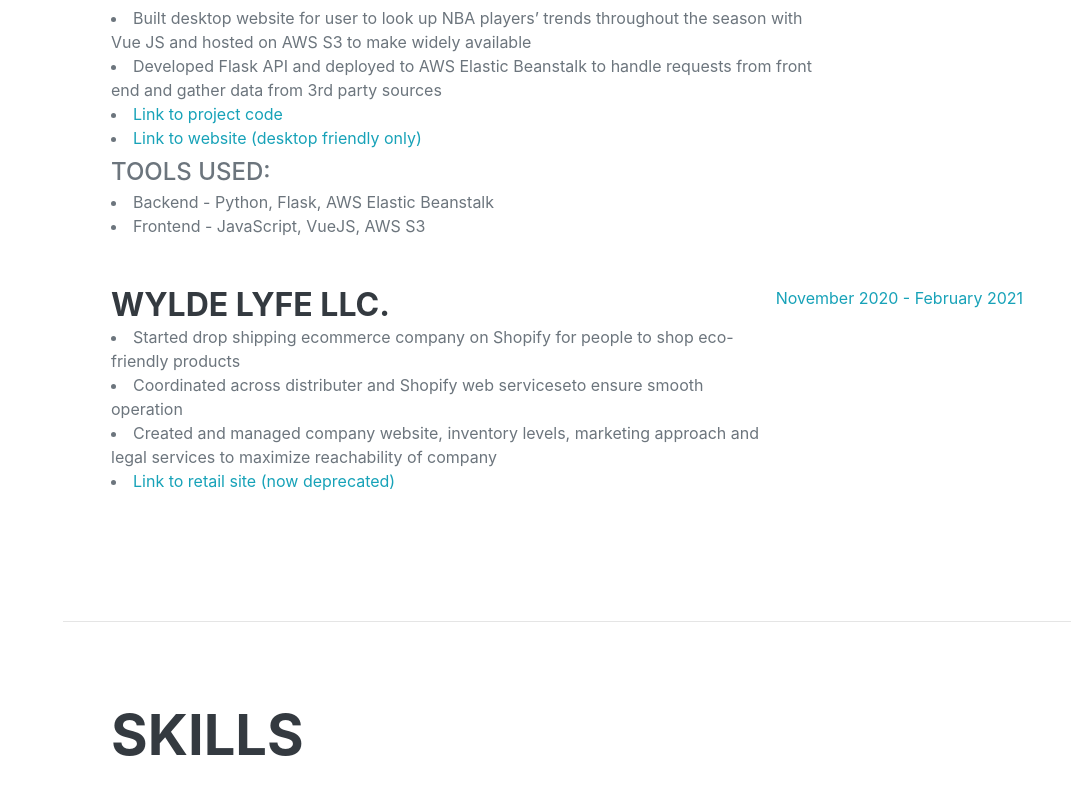
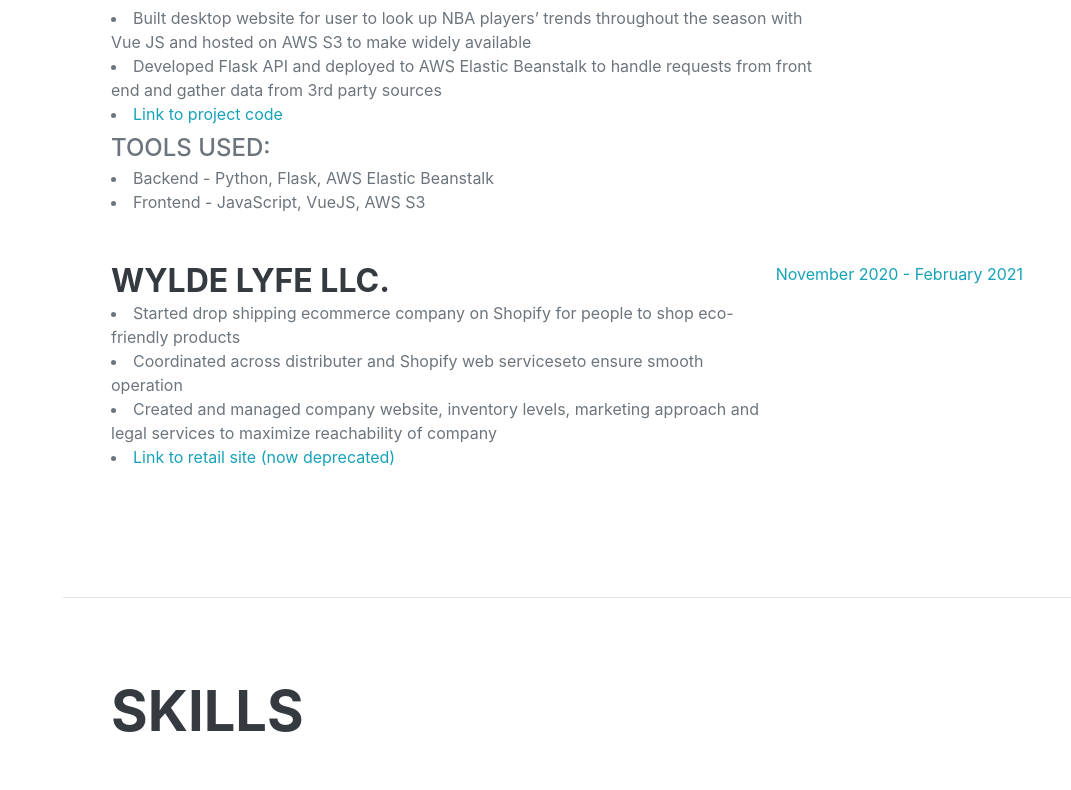
Before and after one commit to kyle-mcintyre/kyle-mcintyre.github.io, a plain HTML site: page index.html in a window 1280 px wide. Shown: the part 2422-3212 px from the top of the page, without its empty margins (209-1280 px from the left). Drawn offline with nearby package versions, Linux system fonts and the light colour scheme; a web font is replaced by a local one.

Commit message:
Update index.html
Remove nba dashboard link

```diff
--- a/index.html
+++ b/index.html
@@ -122,7 +122,6 @@
                             <li>Built desktop website for user to look up NBA players’ trends throughout the season with Vue JS and hosted on AWS S3 to make widely available</li>
                             <li>Developed Flask API and deployed to AWS Elastic Beanstalk to handle requests from front end and gather data from 3rd party sources</li>
                             <li> <a href="https://github.com/kyle-mcintyre/nba_dashboard">Link to project code</a></li>
-                            <li> <a href="http://nba-dashboard-frontend-bucket.s3-website-us-east-1.amazonaws.com/">Link to website (desktop friendly only)</a></li>
                             <div class="subheading mt-1">Tools Used:</div>
                             <li>Backend - Python, Flask, AWS Elastic Beanstalk</li>
                             <li>Frontend - JavaScript, VueJS, AWS S3</li>
```
